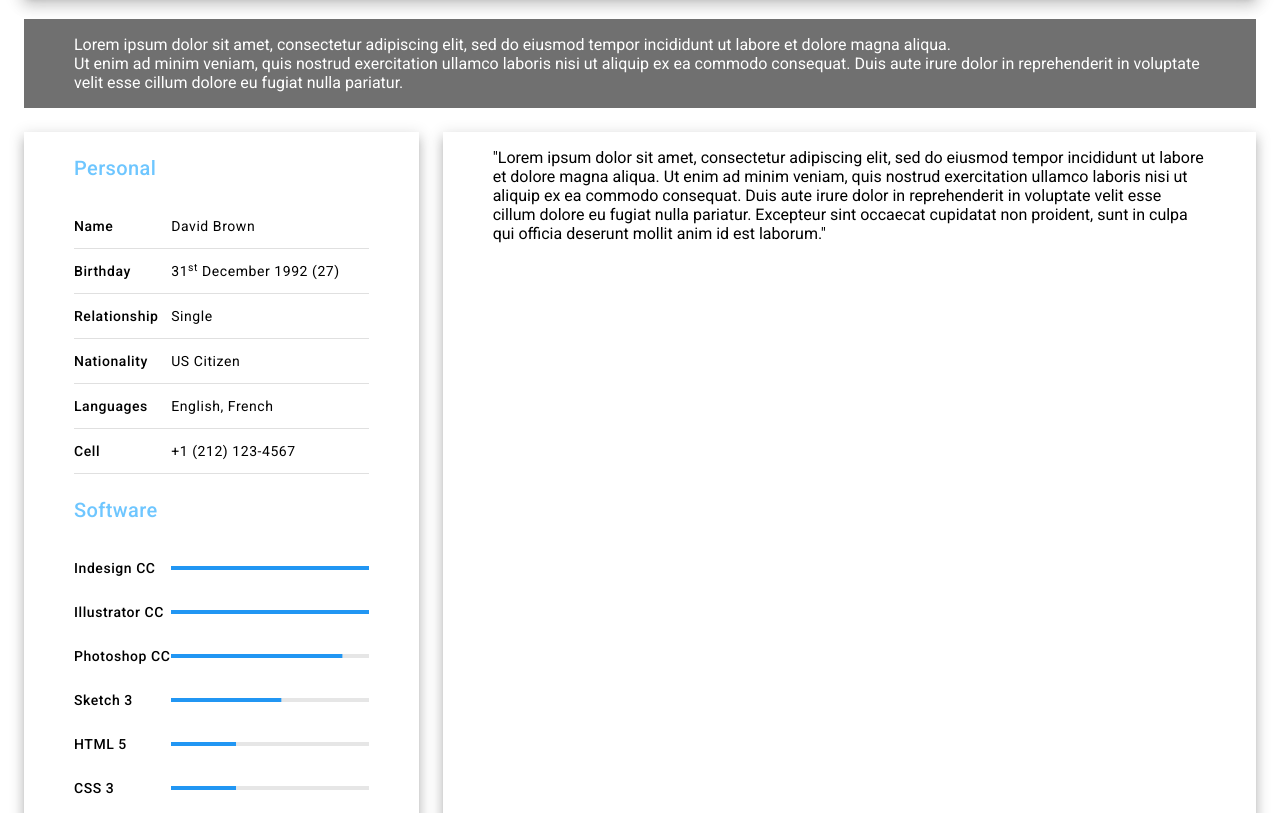
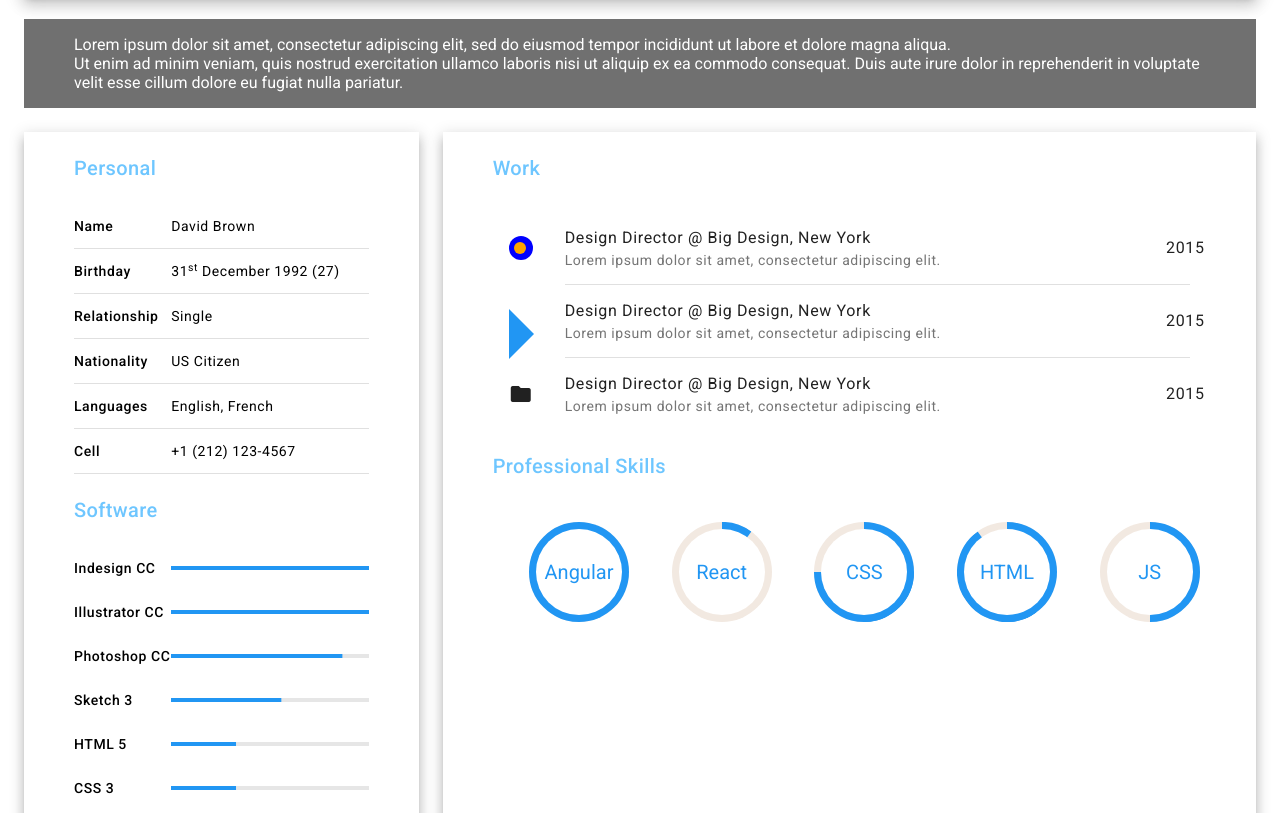
Before and after one commit to groninge01/material-resume-template2, a website: page app/index.html in a window 1280 px wide. Shown: the part 400-1213 px from the top of the page. Drawn offline with Linux system fonts and the light colour scheme.

Commit message:
Updated right column

```diff
--- a/app/assets/stylesheets/material-resume-template2.css
+++ b/app/assets/stylesheets/material-resume-template2.css
@@ -26,6 +26,8 @@
 .padding-bottom-25 {
   padding-bottom: 25px;
 }
+
+
 
 .footer {
   color: var(--mdc-theme-text-primary-on-primary);
@@ -72,6 +74,12 @@
   text-align:center;
 }
 
+.flex-item-skills {
+  flex-shrink: 0;
+  width: 100px;
+  margin-right: 10px;
+}
+
 .w-25 {
   width: 25%;
 }
@@ -114,6 +122,51 @@ td:last-child {
   transform: scaleX(0.56);
 }
 
+.my-modified-mdc-list-item-align-items {
+  align-self: flex-start;
+}
+
+ /*
+ https://davidwalsh.name/css-triangles
+ */
+
+/* create an arrow that points right */
+div.arrow-right {
+	width: 0;
+	height: 0;
+	border-bottom: 25px solid transparent;  /* left arrow slant */
+	border-top: 25px solid transparent; /* right arrow slant */
+	border-left: 25px solid #2196f3; /* bottom, add background color here */
+	font-size: 0;
+	line-height: 0;
+}
+
+ /*
+ https://davidwalsh.name/css-circles
+ https://davidwalsh.name/css-triangles
+ */
+
+.circle {
+  border-radius: 50%;
+  display: inline-block;
+}
+
+.outer-circle {
+  width: 24px;
+  height: 24px;
+  background: blue;
+  position: relative;
+}
+
+.inner-circle {
+  width: 12px;
+  height: 12px;
+  background: orange;
+  position: absolute;
+  top: 24%;
+  left: 24%;
+  display: block;
+}
 
 
 @media (min-width: 840px) {
@@ -137,4 +190,7 @@ td:last-child {
     left: 0;
     bottom: -8px;
   }
+  .mdc-list--two-line .my-modified-mdc-list-item-height {
+    height: 115px;
+  }
 }
--- a/app/index.html
+++ b/app/index.html
@@ -7,8 +7,9 @@
     <link href="https://fonts.googleapis.com/css?family=Roboto:300,400,500" rel="stylesheet">
     <link rel="stylesheet" href="https://fonts.googleapis.com/icon?family=Material+Icons">
     <link rel="stylesheet" href="assets/stylesheets/normalize.css">
+    <link rel="stylesheet" href="assets/stylesheets/material-components-web.css">
+    <link rel="stylesheet" href="assets/stylesheets/css-circular-prog-bar.css">
     <link rel="stylesheet" href="assets/stylesheets/material-resume-template2.css">
-    <link rel="stylesheet" href="assets/stylesheets/material-components-web.css">
     <style>
         :root {
             --mdc-theme-primary: #2196f3;
@@ -202,10 +203,92 @@
                     </div>
                 </div>
             </div>
-            <div class="mdc-layout-grid__cell mdc-layout-grid__cell--span-8  mdc-layout-grid__cell--span-8-tablet mdc-layout-grid__cell--span-4-phone mdc-elevation--z8 right">
-                <p class="grid-cell-padding-left-right">
-                    "Lorem ipsum dolor sit amet, consectetur adipiscing elit, sed do eiusmod tempor incididunt ut labore et dolore magna aliqua. Ut enim ad minim veniam, quis nostrud exercitation ullamco laboris nisi ut aliquip ex ea commodo consequat. Duis aute irure dolor in reprehenderit in voluptate velit esse cillum dolore eu fugiat nulla pariatur. Excepteur sint occaecat cupidatat non proident, sunt in culpa qui officia deserunt mollit anim id est laborum."
-                </p>
+            <div class="mdc-layout-grid__cell mdc-layout-grid__cell--span-8  mdc-layout-grid__cell--span-8-tablet mdc-layout-grid__cell--span-4-phone mdc-elevation--z8 right grid-cell-padding-left-right">
+                <h3 class="mdc-typography--title">Work</h3>
+                <ul class="mdc-list mdc-list--two-line">
+                  <li class="mdc-list-item my-modified-mdc-list-item-height">
+                    <span class="mdc-list-item__start-detail">
+                        <div class="outer-circle circle">
+                            <div class="inner-circle circle"></div>
+                        </div>
+                    </span>
+                    <span class="mdc-list-item__text">
+                      Design Director @ Big Design, New York
+                      <span class="mdc-list-item__text__secondary">Lorem ipsum dolor sit amet, consectetur adipiscing elit.</span>
+                    </span>
+                    <span class="mdc-list-item__end-detail">2015</span>
+                  </li>
+                  <li role="separator" class="mdc-list-divider mdc-list-divider--inset"></li>
+                  <li class="mdc-list-item my-modified-mdc-list-item-height">
+                    <span class="mdc-list-item__start-detail">
+                      <div class="arrow-right"></div>
+                    </span>
+                    <span class="mdc-list-item__text">
+                      Design Director @ Big Design, New York
+                      <span class="mdc-list-item__text__secondary">Lorem ipsum dolor sit amet, consectetur adipiscing elit.</span>
+                    </span>
+                    <span class="mdc-list-item__end-detail">2015</span>
+                  </li>
+                  <li role="separator" class="mdc-list-divider mdc-list-divider--inset"></li>
+                  <li class="mdc-list-item my-modified-mdc-list-item-height">
+                    <span class="mdc-list-item__start-detail">
+                      <i class="material-icons" aria-hidden="true">folder</i>
+                    </span>
+                    <span class="mdc-list-item__text">
+                      Design Director @ Big Design, New York
+                      <span class="mdc-list-item__text__secondary">Lorem ipsum dolor sit amet, consectetur adipiscing elit.</span>
+                    </span>
+                    <span class="mdc-list-item__end-detail">2015</span>
+                  </li>
+                </ul>
+                <h3 class="mdc-typography--title">Professional Skills</h3>
+                <div class="flex-container padding-bottom-25">
+                    <div class="flex-item-skills w-15">
+                        <div class="progress-circle over50 p100">
+                            <span>Angular</span>
+                            <div class="left-half-clipper">
+                                <div class="first50-bar"></div>
+                                <div class="value-bar"></div>
+                            </div>
+                        </div>
+                    </div>
+                    <div class="flex-item-skills w-15">
+                        <div class="progress-circle p10">
+                            <span>React</span>
+                            <div class="left-half-clipper">
+                                <div class="first50-bar"></div>
+                                <div class="value-bar"></div>
+                            </div>
+                        </div>
+                    </div>
+                    <div class="flex-item-skills w-15">
+                        <div class="progress-circle over50 p75">
+                            <span>CSS</span>
+                            <div class="left-half-clipper">
+                                <div class="first50-bar"></div>
+                                <div class="value-bar"></div>
+                            </div>
+                        </div>
+                    </div>
+                    <div class="flex-item-skills w-15">
+                        <div class="progress-circle over50 p90">
+                            <span>HTML</span>
+                            <div class="left-half-clipper">
+                                <div class="first50-bar"></div>
+                                <div class="value-bar"></div>
+                            </div>
+                        </div>
+                    </div>
+                    <div class="flex-item-skills w-15">
+                        <div class="progress-circle p50">
+                            <span>JS</span>
+                            <div class="left-half-clipper">
+                                <div class="first50-bar"></div>
+                                <div class="value-bar"></div>
+                            </div>
+                        </div>
+                    </div>
+                </div>
             </div>
             <div class="mdc-layout-grid__cell mdc-layout-grid__cell--span-12 social">
                 <div class="flex-container">
```
